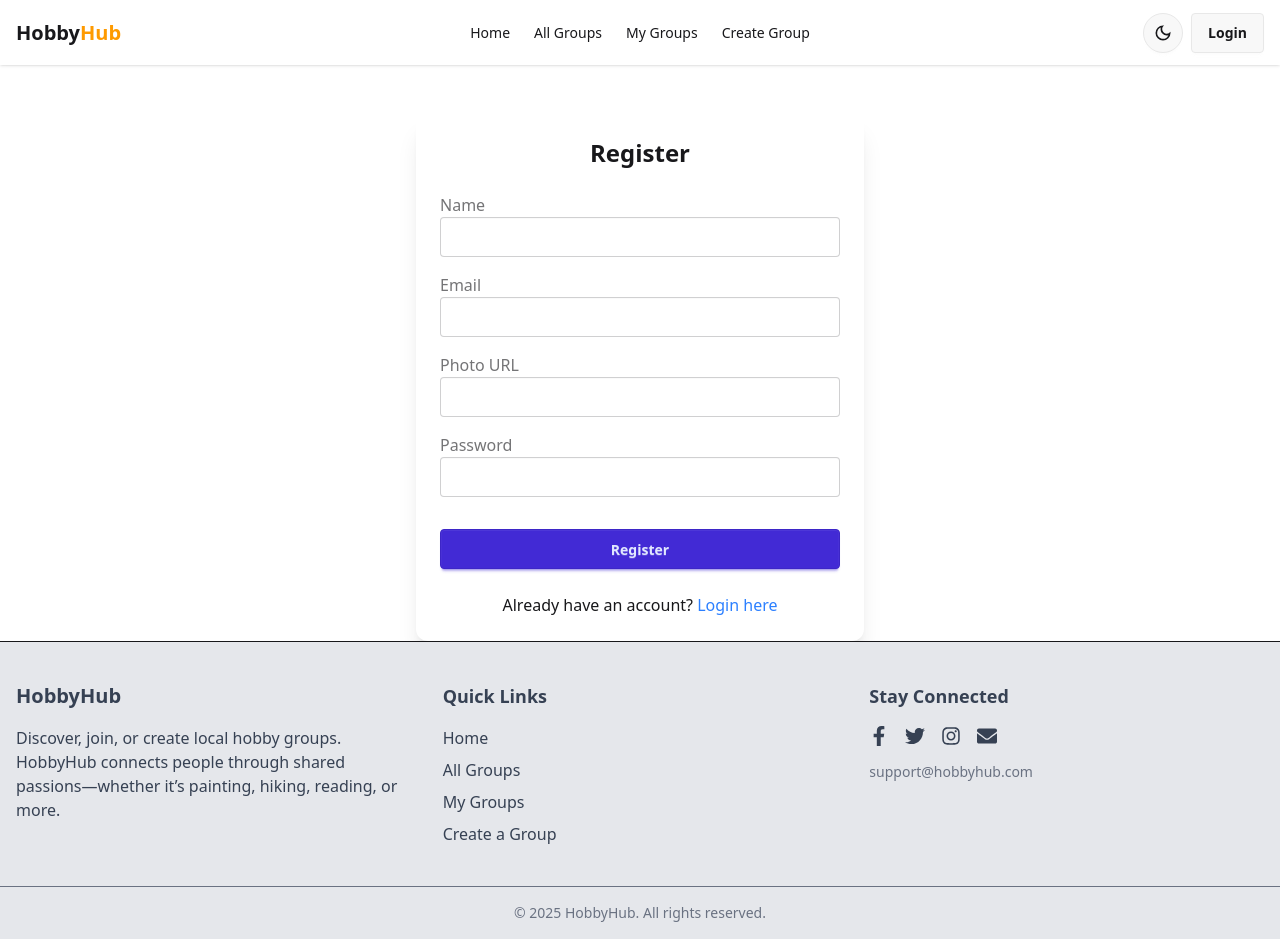
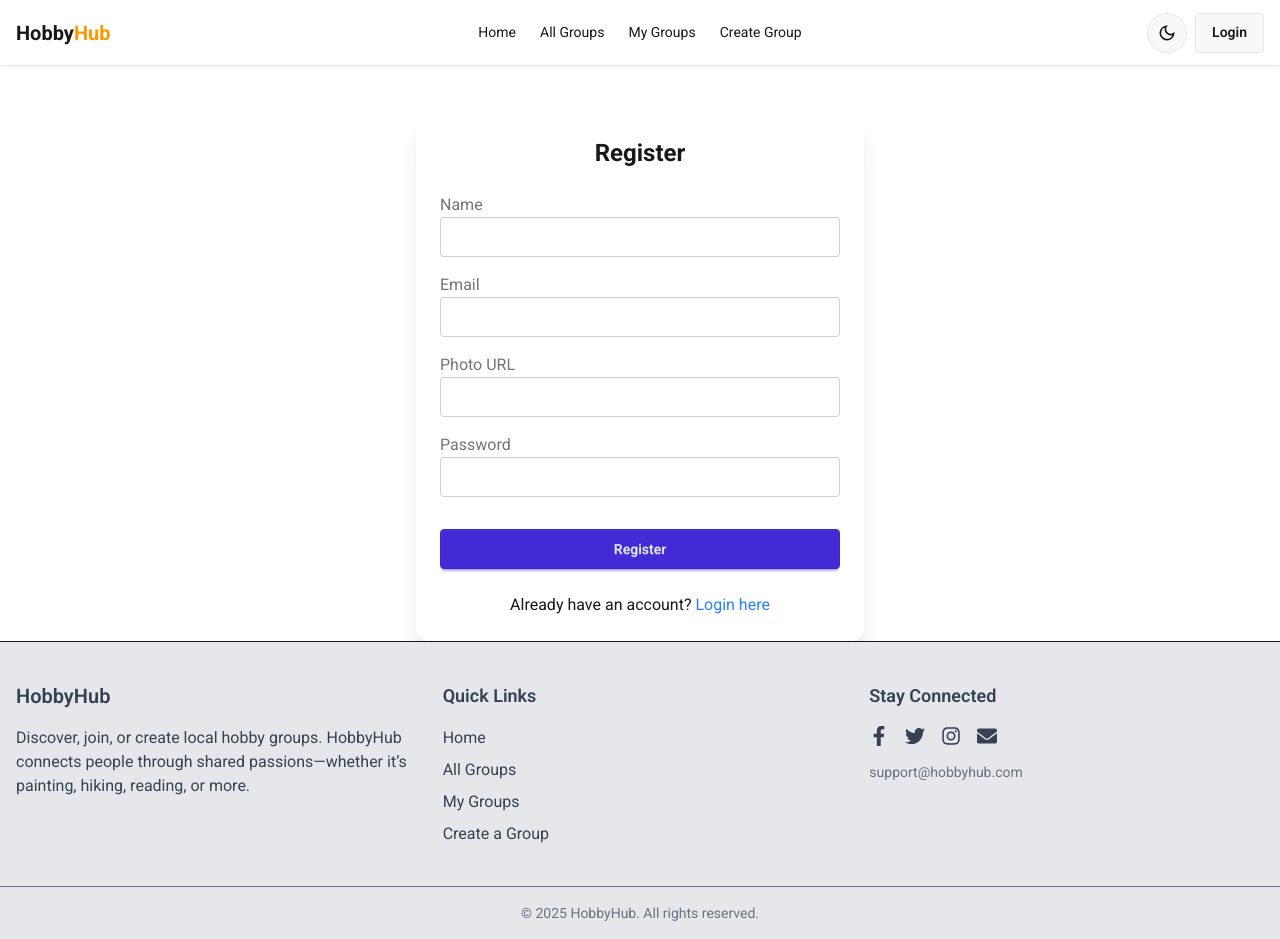
Before and after one commit to jakariya0dev/hobbyhub-react-site, a React (Vite) app: page /signup in a window 1280 px wide. Built offline with nearby package versions, Linux system fonts and the light colour scheme; no server answers.

Commit message:
roboto g-font added

```diff
--- a/src/index.css
+++ b/src/index.css
@@ -1,5 +1,11 @@
+@import url('https://fonts.googleapis.com/css2?family=Roboto:ital,wght@0,100..900;1,100..900&display=swap');
+
 @import "tailwindcss";
 
 @plugin "daisyui" {
     themes: light --default, dark --prefersdark;
 }
+
+* {
+    font-family: "Roboto", sans-serif;
+}
```
